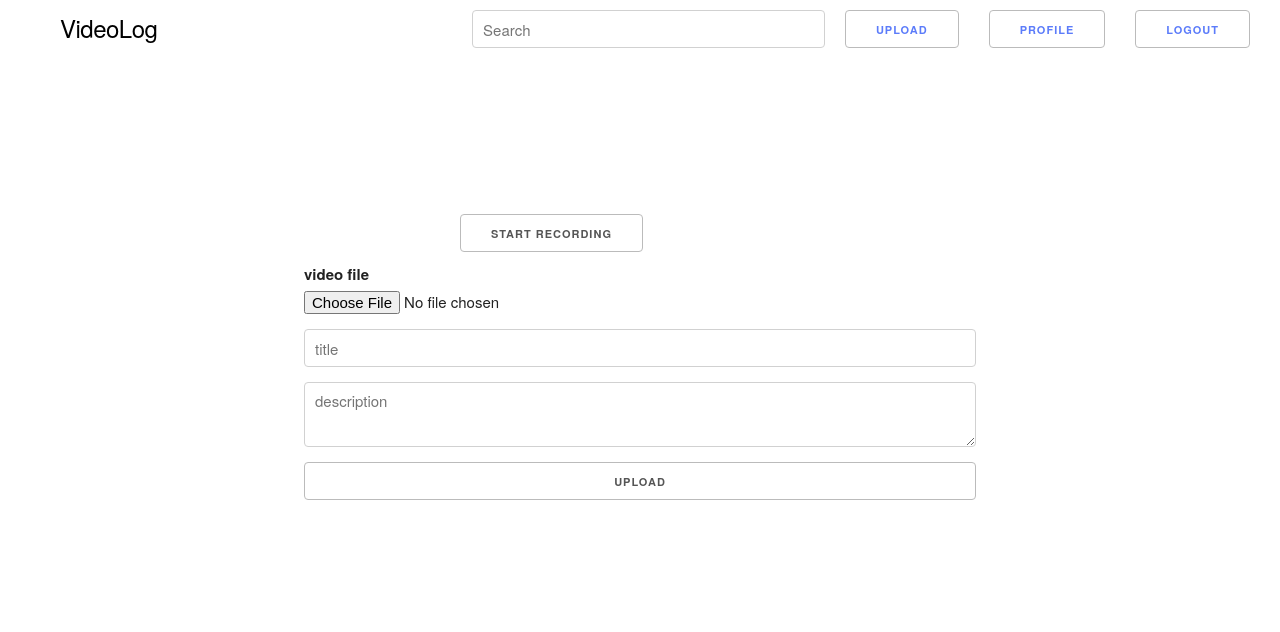
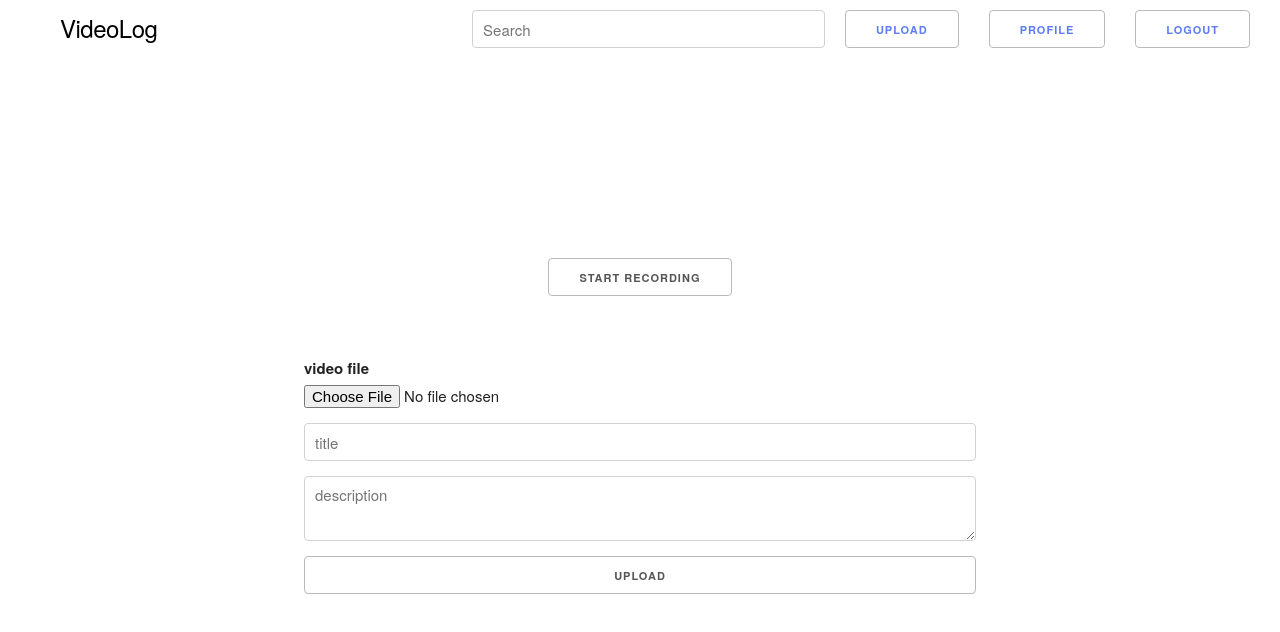
Before and after one commit to Knorway/VideoLog_React, a React (Create React App) app in the folder frontend/: page /upload in a window 1280 px wide. Shown: the top 632 px of the page. Built offline with nearby package versions, Linux system fonts and the light colour scheme; sample sign-in values are in the browser's storage.

Commit message:
video recording available

```diff
--- a/frontend/src/components/VideoRecorder.jsx
+++ b/frontend/src/components/VideoRecorder.jsx
@@ -1,7 +1,25 @@
 import { useRef, useState } from 'react';
+import styled from 'styled-components';
 
 let videoRecorder;
 let stream;
+
+const VideoRecorderContainer = styled.div`
+	display: flex;
+	flex-direction: column;
+	align-items: center;
+	.record-container {
+		display: flex;
+		flex-direction: column;
+		align-items: center;
+		max-width: 80%;
+		margin-bottom: 50px;
+		video {
+			width: 100%;
+			margin-bottom: 20px;
+		}
+	}
+`;
 
 const VideoRecorder = () => {
 	const [onRecording, setOnRecording] = useState(false);
@@ -10,7 +28,6 @@ const VideoRecorder = () => {
 	const handleVideoData = (e) => {
 		const { data: videoFile } = e;
 		const link = document.createElement('a');
-		console.log(videoFile);
 
 		link.href = URL.createObjectURL(videoFile);
 		link.download = `${Date.now()}.webm`;
@@ -19,8 +36,14 @@ const VideoRecorder = () => {
 	};
 
 	const stopRecording = () => {
+		const stream = videoRef.current.srcObject;
+		const tracks = stream.getTracks();
+
 		setOnRecording(false);
 		videoRecorder.stop();
+
+		tracks.forEach((track) => track.stop());
+		videoRef.current.srcObject = null;
 	};
 
 	const startRecording = () => {
@@ -44,7 +67,8 @@ const VideoRecorder = () => {
 	};
 
 	return (
-		<div>
+		<VideoRecorderContainer>
+			<div className='record-container'>
 				<video ref={videoRef}></video>
 				{!onRecording && (
 					<button onClick={onRecording ? stopRecording : getPreview}>
@@ -57,6 +81,7 @@ const VideoRecorder = () => {
 					</button>
 				)}
 			</div>
+		</VideoRecorderContainer>
 	);
 };
 
```
Lines whose indentation alone changed are shown as unchanged.
